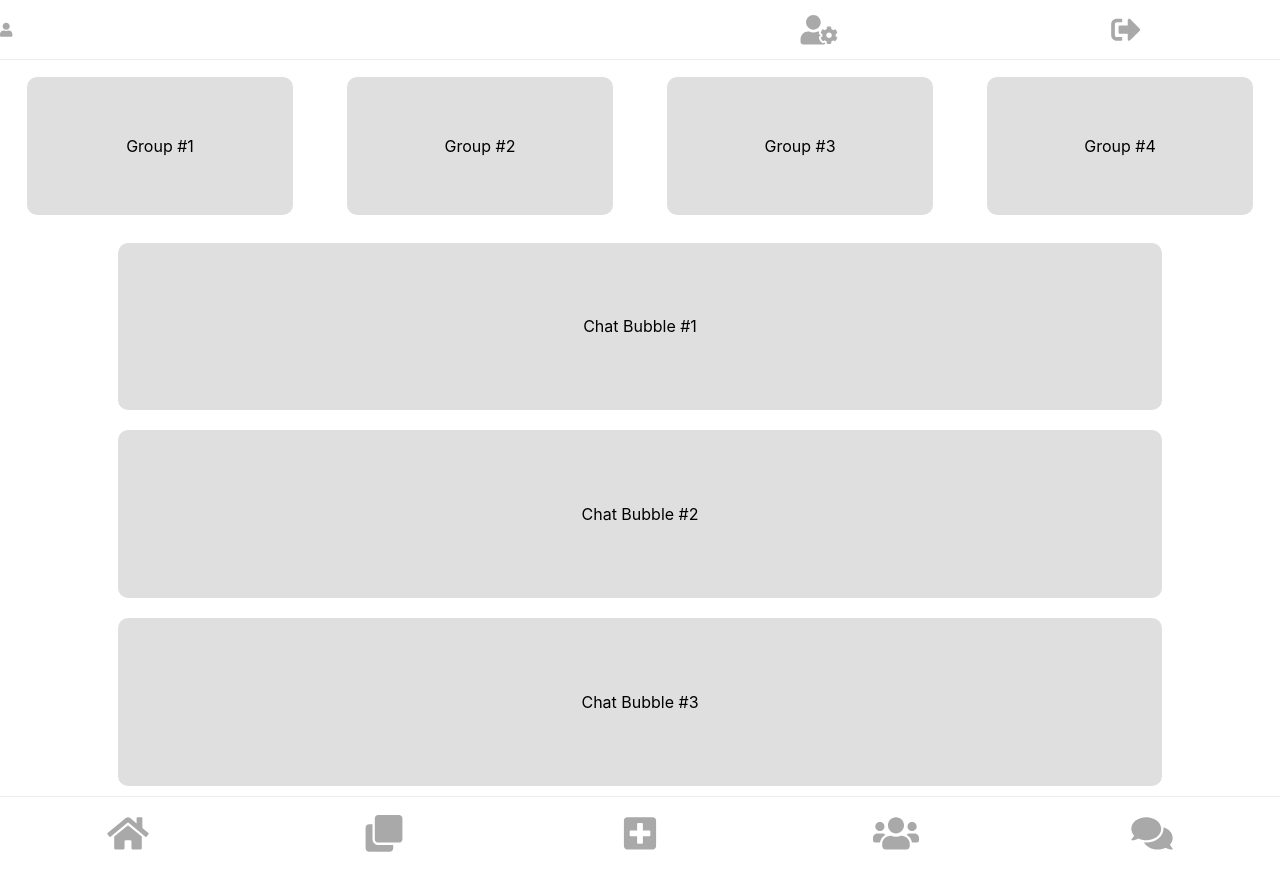
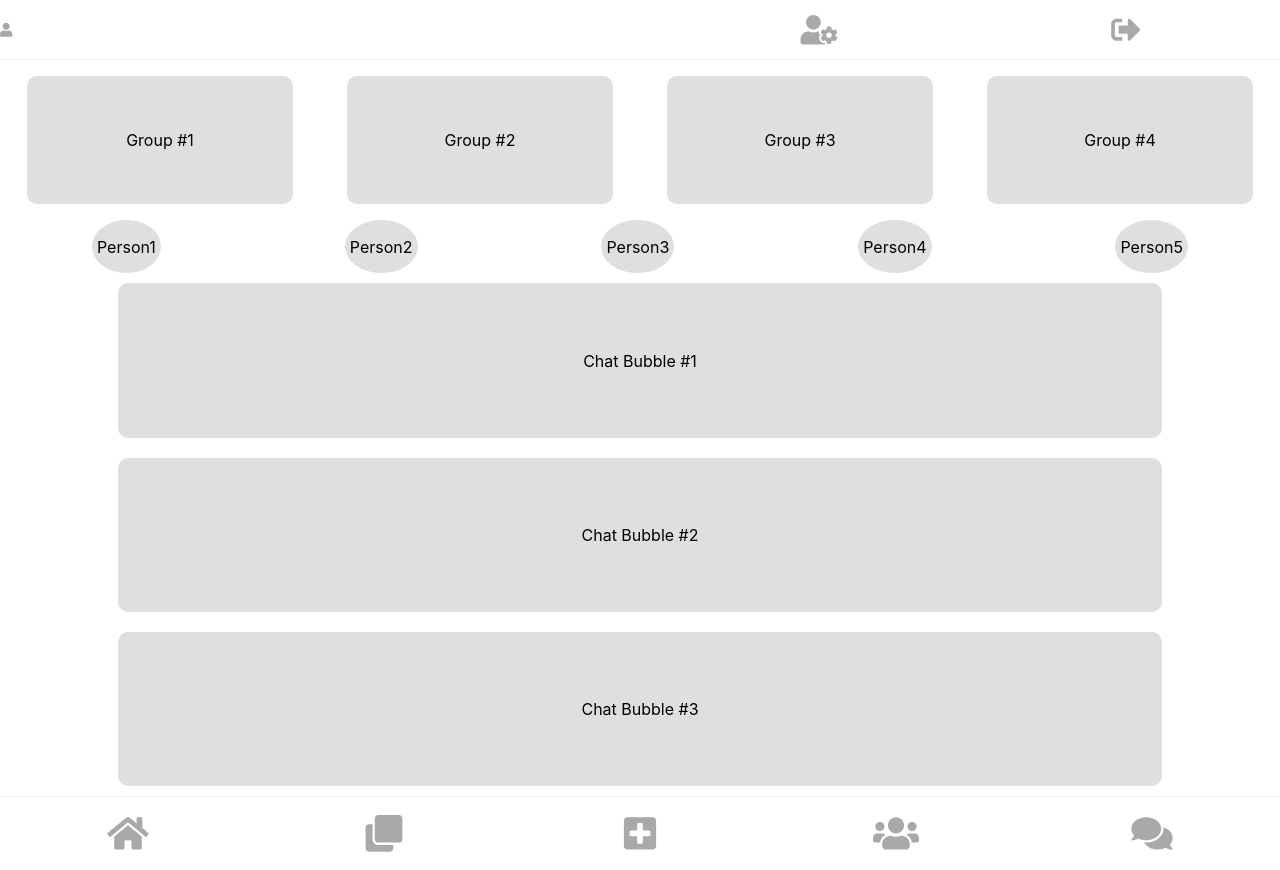
Before and after one commit to JTLiner925/prayer-circles, a React (Create React App) app: page /chat in a window 1280 px wide. Built offline with nearby package versions, Linux system fonts and the light colour scheme.

Commit message:
added people to chat page

```diff
--- a/src/ChatPage/ChatPage.css
+++ b/src/ChatPage/ChatPage.css
@@ -26,7 +26,32 @@
   background-color: rgb(223, 223, 223);
   border-radius: 10px;
 }
-.chat-group:hover{
+.chat-group:hover {
+  background-color: rgb(189, 189, 189);
+}
+.chat-person-banner {
+  display: flex;
+  align-items: center;
+  align-content: center;
+  justify-content: center;
+  height: 10%;
+  width: 100%;
+}
+.chat-person {
+  display: flex;
+  align-items: center;
+  align-content: center;
+  padding-left: 5px;
+  padding-right: 5px;
+  height: 100%;
+  /* width: 80%; */
+  margin: 0 auto;
+  text-align: center;
+  justify-content: center;
+  background-color: rgb(223, 223, 223);
+  border-radius: 50%;
+}
+.chat-person:hover {
   background-color: rgb(189, 189, 189);
 }
 .chat-wall {
--- a/src/ChatPage/ChatPage.js
+++ b/src/ChatPage/ChatPage.js
@@ -1,4 +1,5 @@
 import React, { Component } from 'react'
+import { Link } from "react-router-dom";
 import './ChatPage.css'
 
 export default class ChatPage extends Component {
@@ -19,6 +20,24 @@ export default class ChatPage extends Component {
             <div>Group #4</div>
           </div>
         </div>
+        <div className="chat-person-banner">
+        <div className="chat-person">
+            <div>Person1</div>
+          </div>
+          <div className="chat-person">
+            <div>Person2</div>
+          </div>
+          <div className="chat-person">
+            <div>Person3</div>
+          </div>
+          <div className="chat-person">
+            <div>Person4</div>
+          </div>
+          <div className="chat-person">
+            <div>Person5</div>
+          </div>
+
+        </div>
         <div className="chat-wall">
           <div className="chat-bubble">
             <div className='chat-bubble-text'>Chat Bubble #1</div>
```
